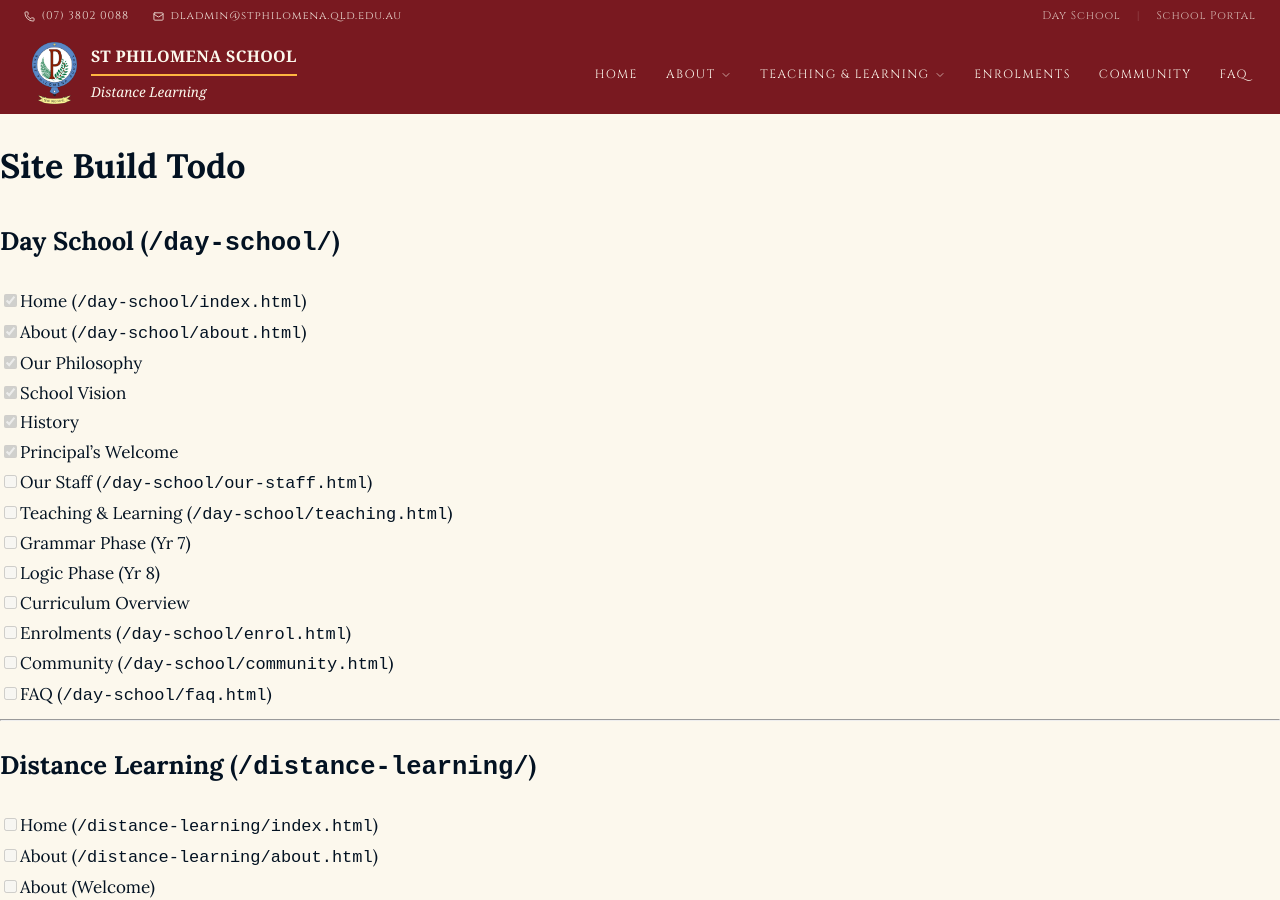
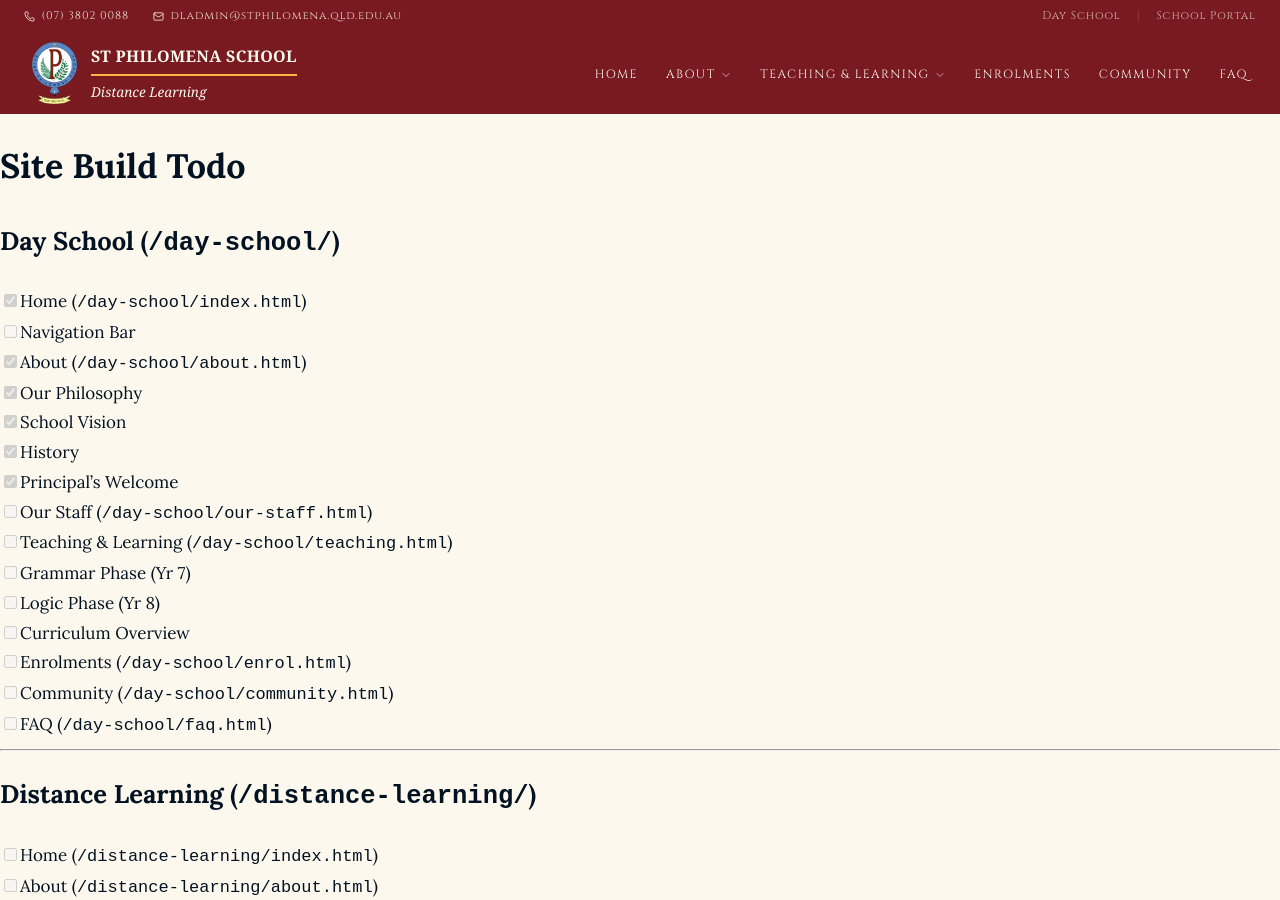
Before and after one commit to sps-it-admin/sps-it-admin.github.io, a Jekyll site: the page built from todo.md, in a window 1280 px wide and 900 px high. Built offline with Jekyll 4.4.1, drawn with Linux system fonts in a browser that asks for light colours; some web fonts are replaced; our own code applies the rules of GitHub Pages for plain Markdown files.

Commit message:
Add Navigation Bar task to Day School todo

```diff
--- a/todo.md
+++ b/todo.md
@@ -3,6 +3,7 @@
 ## Day School (`/day-school/`)
 
 - [x] Home (`/day-school/index.html`)
+- [ ] Navigation Bar
 - [x] About (`/day-school/about.html`)
   - [x] Our Philosophy
   - [x] School Vision
```
